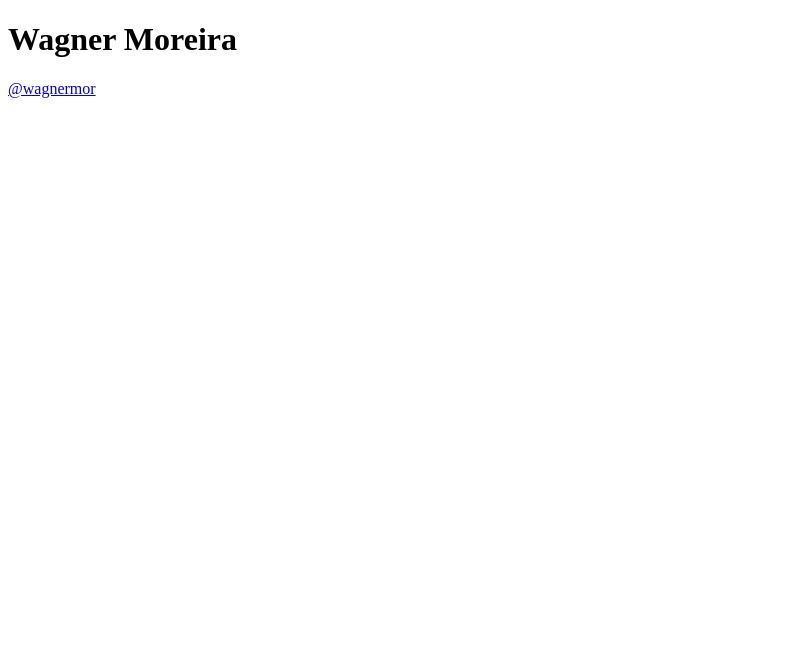
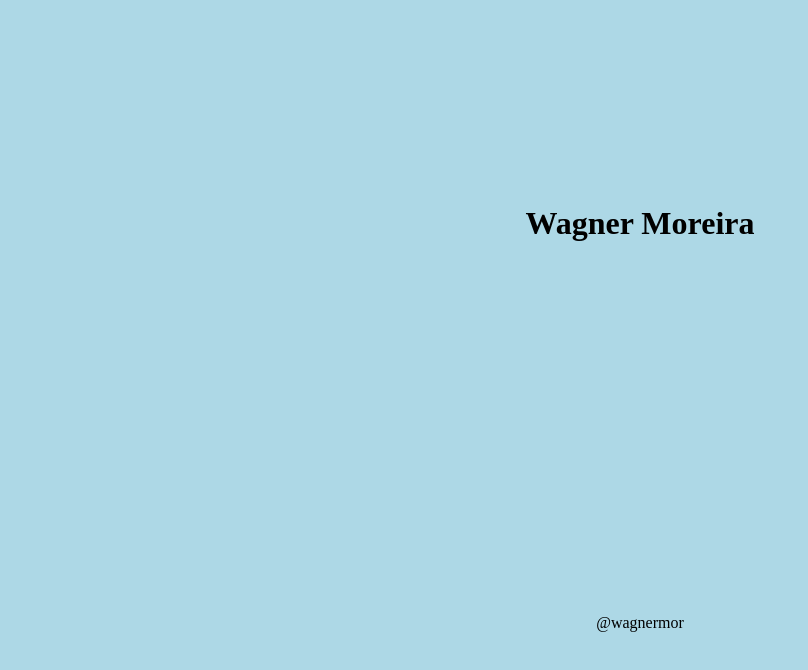
Before and after one commit to wagnermor/cracha-nlw, a plain HTML site: page index.html in a window 1280 px wide. Shown: the whole page, without its empty margins (0-808 px from the left). Drawn offline with Linux system fonts and the light colour scheme.

Commit message:
fix style.css file

```diff
--- a/css/style.css
+++ b/css/style.css
@@ -0,0 +1,19 @@
+html,
+body{
+  height: 100%;
+}
+
+body {
+  display: grid;
+  place-items: center;
+  background-color: lightblue;
+}
+
+h1 {
+  font: size 1.5rem;
+}
+
+a {
+  color: black;
+  text-decoration: none;
+}
--- a/index.html
+++ b/index.html
@@ -5,6 +5,7 @@
   <meta http-equiv="X-UA-Compatible" content="IE=edge">
   <meta name="viewport" content="width=device-width, initial-scale=1.0">
   <title>Wagner Moreira - DoWhile 2021</title>
+  <link rel="stylesheet" href="./css/style.css">
 </head>
 <body>
   <h1>Wagner Moreira</h1>
```
